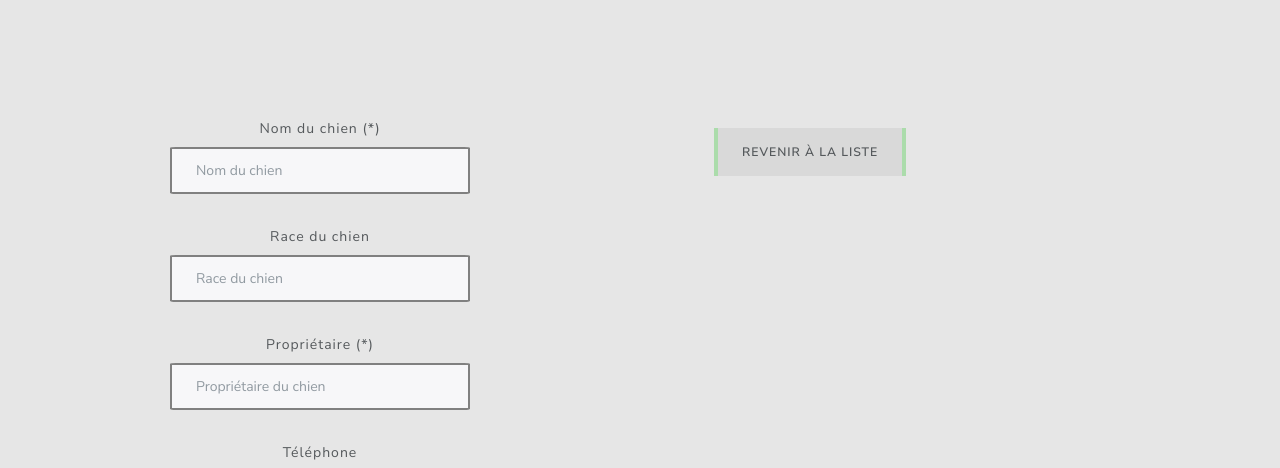
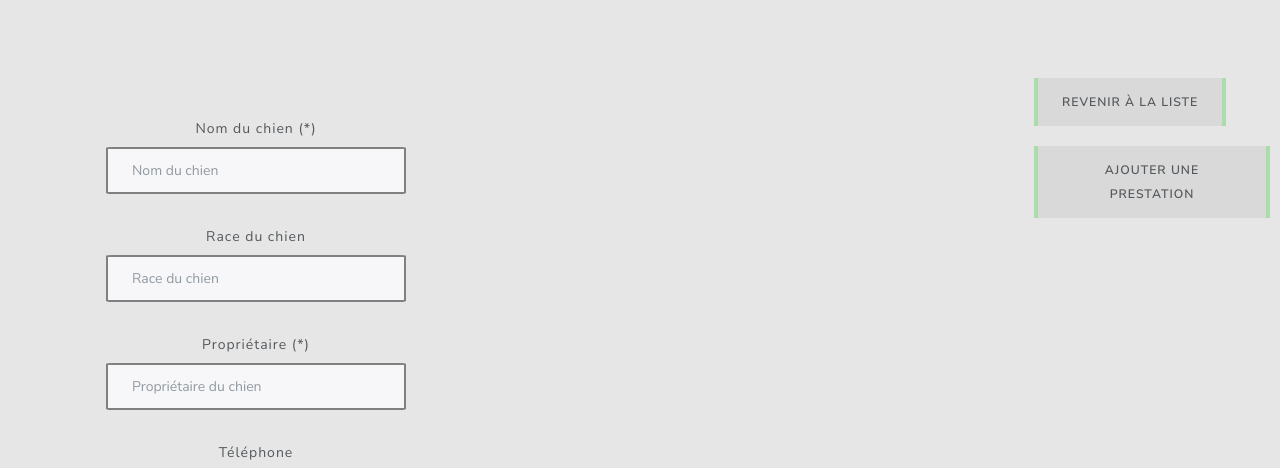
Before and after one commit to benoitsouillat/playdogs, a Symfony app: template templates/administration/create.html.twig in a window 1280 px wide. Shown: the part 230-698 px from the top of the page. Run offline with Twig, Linux system fonts and the light colour scheme; the template is opened without the code that fills it, so the values that code supplies are empty; form fields are guessed from the names that the template uses; some libraries are stand-ins or nearby versions.

Commit message:
init project prestation -- have to create prestation Entity with CRUD

```diff
--- a/templates/administration/create.html.twig
+++ b/templates/administration/create.html.twig
@@ -56,7 +56,11 @@
                 <br/>
             </ul>
         {% endif %}
+    </div>
+    <div class="manage__add__button">
         <a href="{{ path('manage') }}" class="btn">Revenir à la liste</a>
+        <a href="{{ path('manage') }}" class="btn">Ajouter une prestation</a> {# Route à changer lorsque la fonction existera #}
+
     </div>
 </div>
 
--- a/templates/playdogs/home.html.twig
+++ b/templates/playdogs/home.html.twig
@@ -11,7 +11,7 @@
         <div class="hours">
             <h6>Nos horaires : </h6>
                 <br>
-            <p class="text-center mr-4 ml-4">Ces horaires sont valables pour le salon de toilettage d'Objat à titre indicatif, si nécessaire nous privilégierons l'ouverture sur rendez-vous.
+            <p class="text-center mr-4 ml-4">Ces horaires sont valables pour le salon de toilettage d'Objat à titre indicatif, actuellement nous privilégions l'ouverture sur rendez-vous.
                 <br/> N'hésitez pas à téléphoner pour en savoir plus sur nos horaires d'ouverture</p>
             <table class="hour-table">
                 <thead>
```
